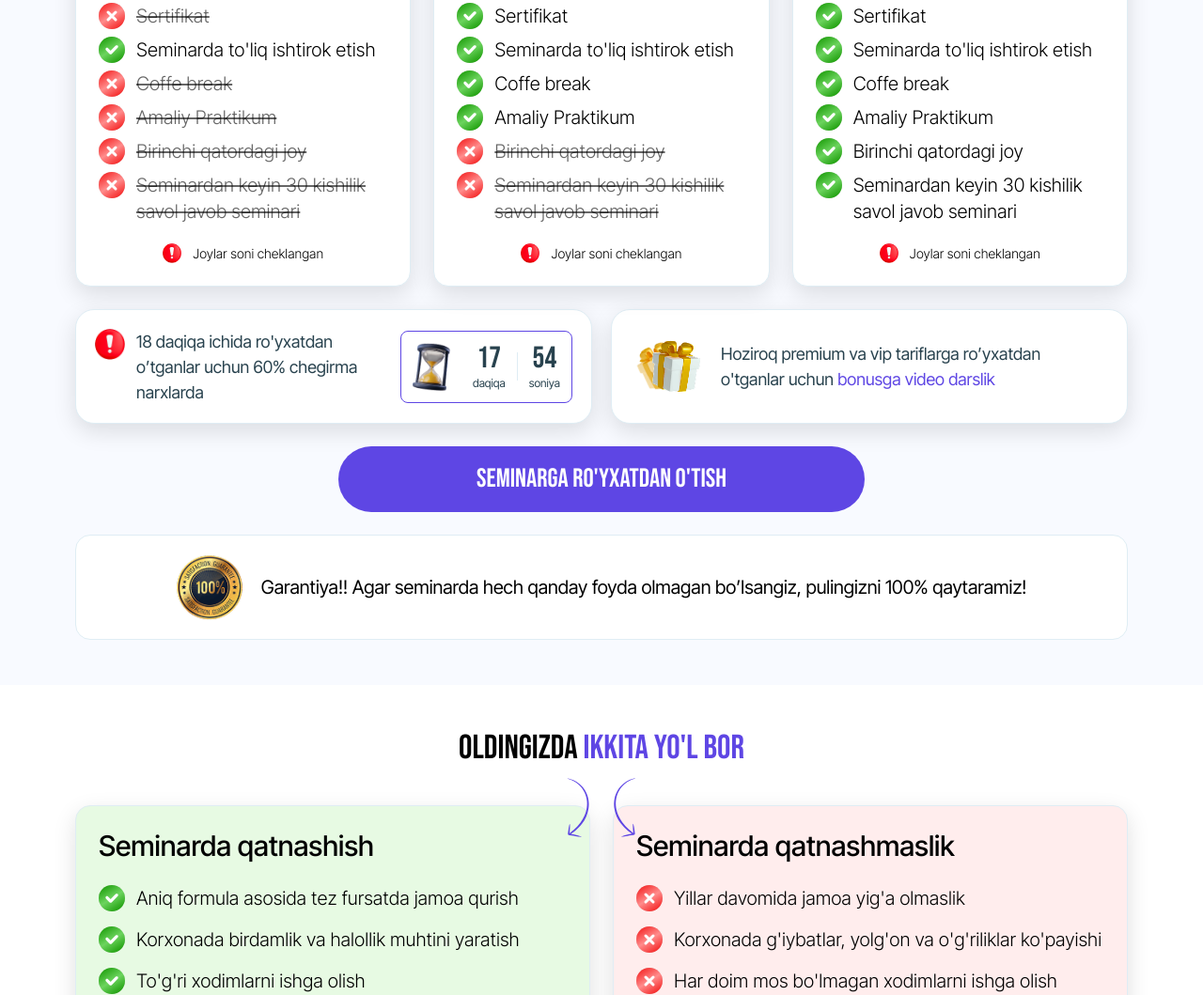
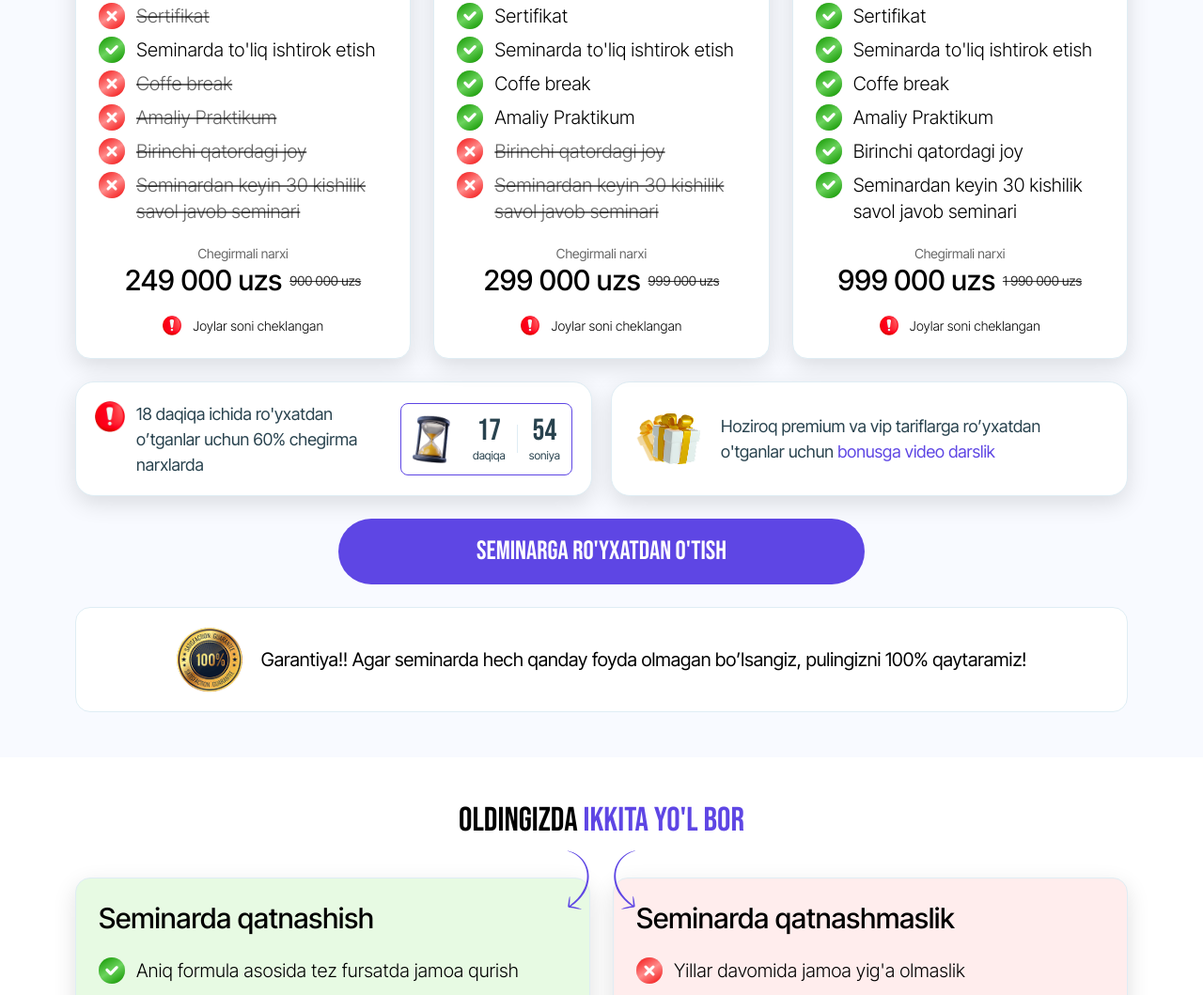
Before and after one commit to sultonbayevogabek/dildora-vebinar-dynamics-market-uz, a website: page index.html in a window 1280 px wide. Shown: the part 5079-6138 px from the top of the page at 94% size. Drawn offline with nearby package versions, Linux system fonts and the light colour scheme; no server answers.

Commit message:
initial commit

```diff
--- a/index.html
+++ b/index.html
@@ -165,6 +165,15 @@
           </li>
         </ul>
 
+        <div class="flex flex-col text-center">
+          <p class="text-[#00000099] text-[14px]">Chegirmali narxi</p>
+
+          <div class="flex gap-2 items-center justify-center">
+            <div class="font-medium text-2xl 1200px:text-3xl">249 000 uzs</div>
+            <del class="text-[#000000CC] text-[14px]">900 000 uzs</del>
+          </div>
+        </div>
+
         <div class="flex gap-3 items-center justify-center">
           <img class="w-5 shrink-0" src="img/exclamation.png" alt="">
           <p class="font-thin text-[14px]">Joylar soni cheklangan</p>
@@ -214,6 +223,15 @@
           </li>
         </ul>
 
+        <div class="flex flex-col text-center">
+          <p class="text-[#00000099] text-[14px]">Chegirmali narxi</p>
+
+          <div class="flex gap-2 items-center justify-center">
+            <div class="font-medium text-2xl 1200px:text-3xl">299 000 uzs</div>
+            <del class="text-[#000000CC] text-[14px]">999 000 uzs</del>
+          </div>
+        </div>
+
         <div class="flex gap-3 items-center justify-center">
           <img class="w-5 shrink-0" src="img/exclamation.png" alt="">
           <p class="font-thin text-[14px]">Joylar soni cheklangan</p>
@@ -258,6 +276,15 @@
             <p class="1200px:text-xl">Seminardan keyin 30 kishilik savol javob seminari</p>
           </li>
         </ul>
+
+        <div class="flex flex-col text-center">
+          <p class="text-[#00000099] text-[14px]">Chegirmali narxi</p>
+
+          <div class="flex gap-2 items-center justify-center">
+            <div class="font-medium text-2xl 1200px:text-3xl">999 000 uzs</div>
+            <del class="text-[#000000CC] text-[14px]">1 990 000 uzs</del>
+          </div>
+        </div>
 
         <div class="flex gap-3 items-center justify-center">
           <img class="w-5 shrink-0" src="img/exclamation.png" alt="">
```
